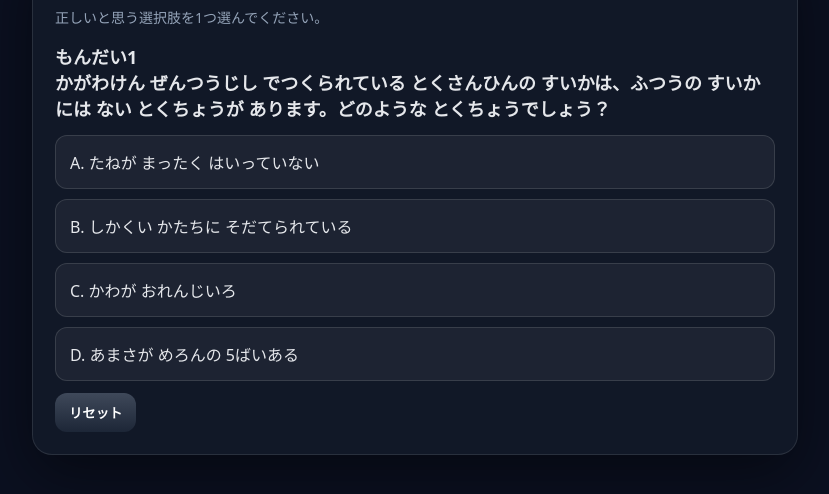
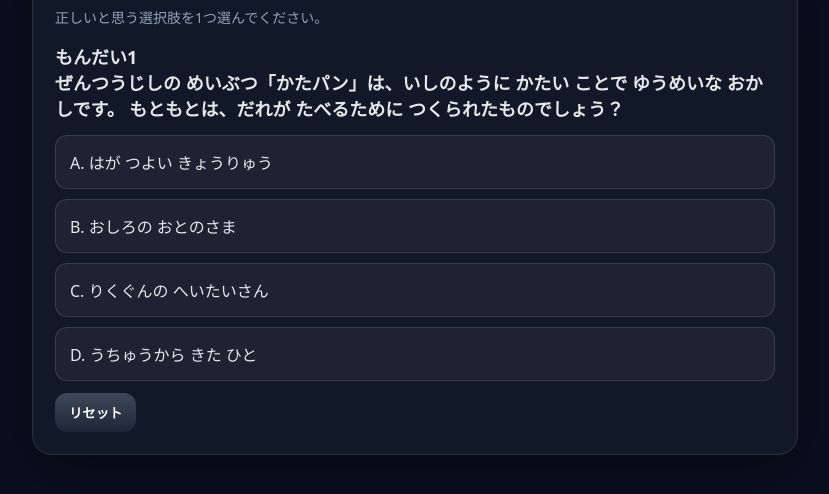
Before and after one commit to zentsuji/qr1, a plain HTML site: page index.html in a window 1280 px wide. Shown: the part 220-714 px from the top of the page, without its empty margins (225-1054 px from the left). Drawn offline with Linux system fonts and the light colour scheme.

Commit message:
１１月版問題変更

```diff
--- a/index.html
+++ b/index.html
@@ -167,15 +167,15 @@
       /* ====== クイズ定義（ここを書き換えて使います） ====== */
       const QUIZ_DATA = {
         question:
-          "もんだい1<br>かがわけん ぜんつうじし でつくられている とくさんひんの すいかは、ふつうの すいかには ない とくちょうが あります。どのような とくちょうでしょう？",
+          "もんだい1<br>ぜんつうじしの めいぶつ「かたパン」は、いしのように かたい ことで ゆうめいな おかしです。 もともとは、だれが たべるために つくられたものでしょう？",
         choices: [
-          "A. たねが まったく はいっていない",
-          "B. しかくい かたちに そだてられている",
-          "C. かわが おれんじいろ",
-          "D. あまさが めろんの 5ばいある",
+          "A. はが つよい きょうりゅう",
+          "B. おしろの おとのさま",
+          "C. りくぐんの へいたいさん",
+          "D. うちゅうから きた ひと",
         ],
-        correctIndex: 1, // 0始まり（Bが正解なら 1）
-        keywordOnCorrect: "く", // 正解時に表示するキーワード（不要なら "" に）
+        correctIndex: 2, // 0始まり（Bが正解なら 1）
+        keywordOnCorrect: "お", // 正解時に表示するキーワード（不要なら "" に）
       };
       /* ===================================================== */
 
```
